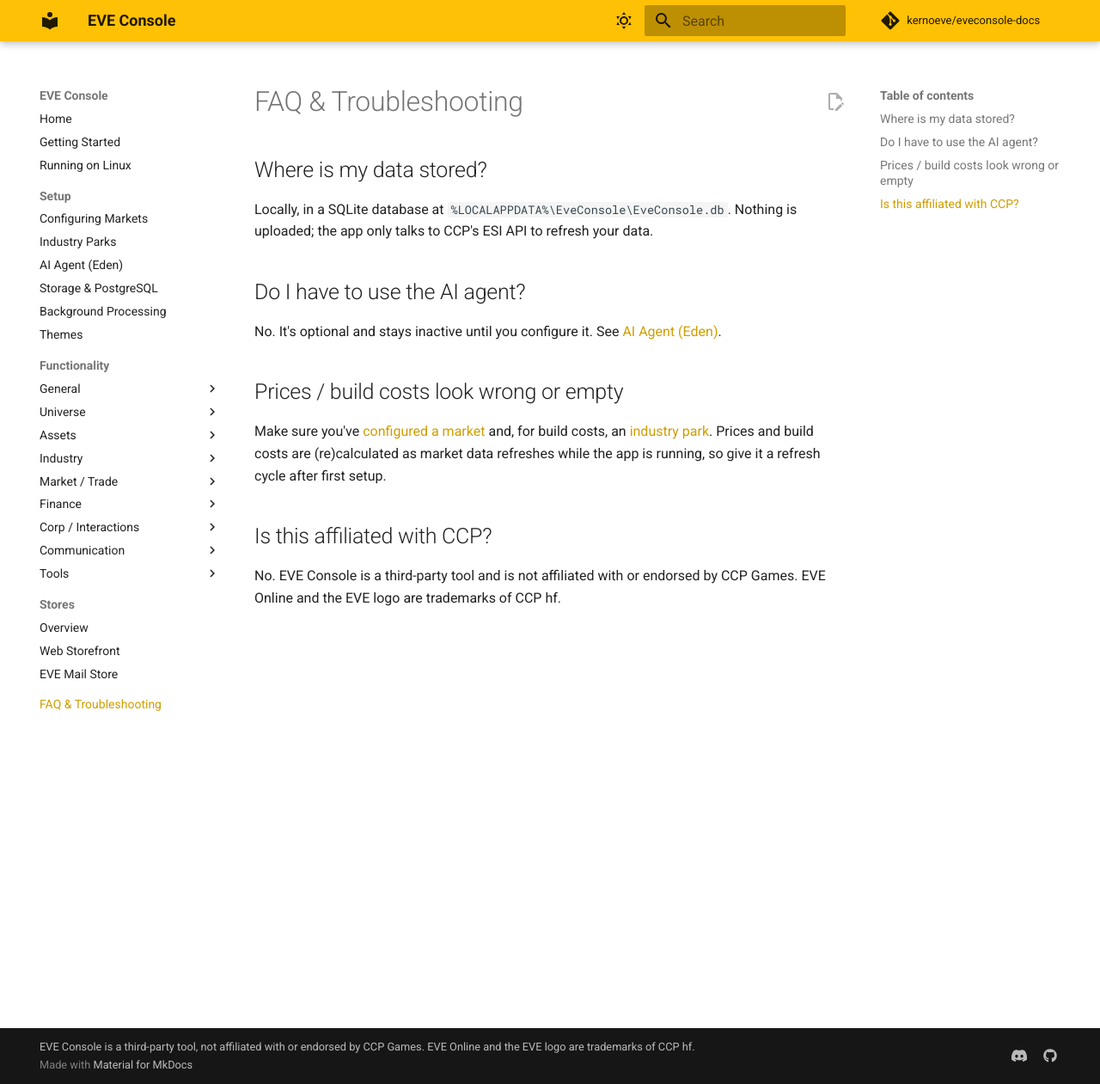
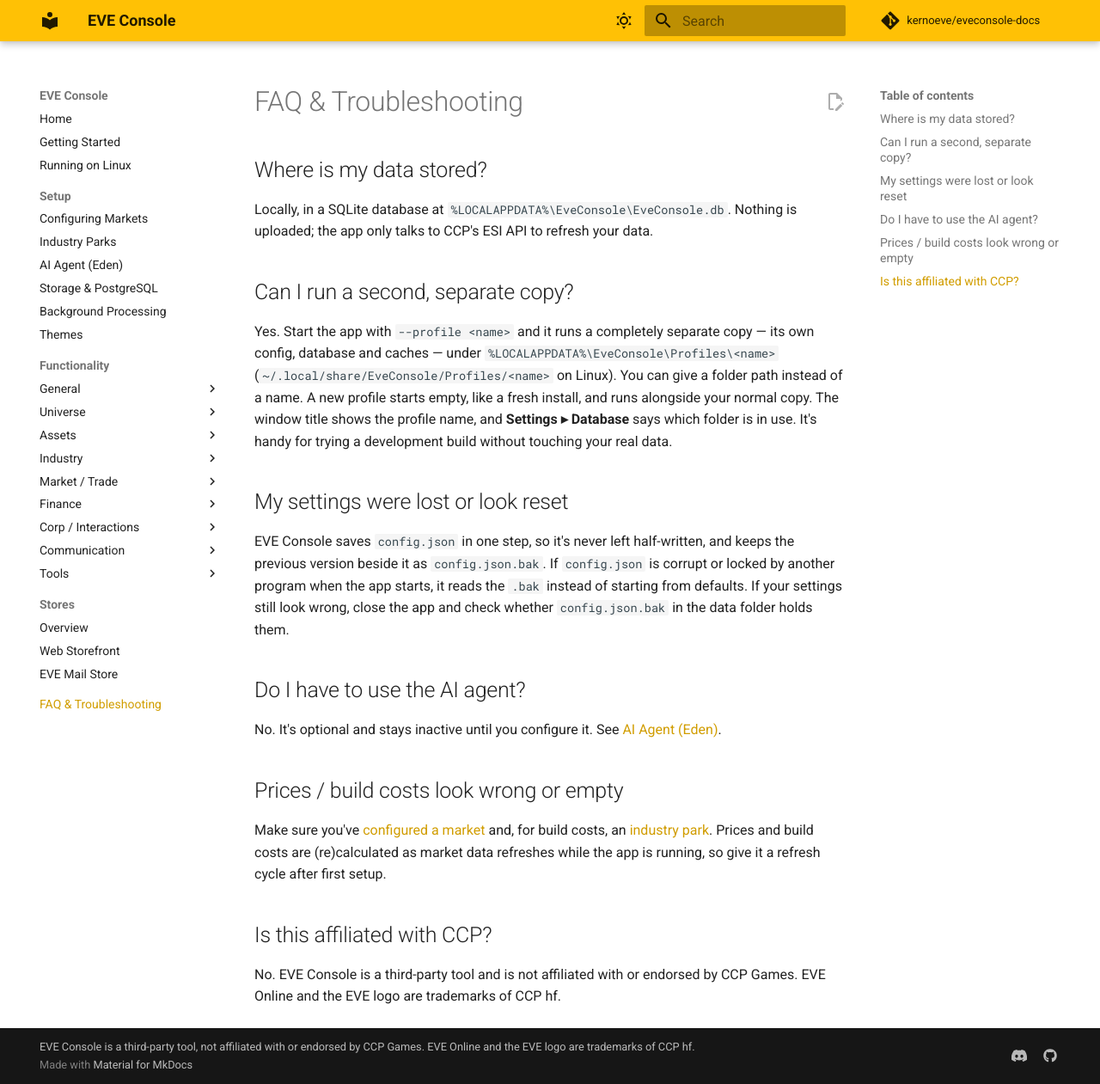
Before and after one commit to kernoeve/eveconsole-docs, an MkDocs documentation site: the page built from docs/faq-and-troubleshooting.md, in a window 1280 px wide and 1261 px high. Shown: the whole window at 86% size. Built offline with MkDocs 1.6.1 and Material for MkDocs 9.7.7, drawn with Linux system fonts in a browser that asks for light colours; comment, search, counter and statistics services are not loaded.

Commit message:
Themes menu and tooltips; --profile and config backup in FAQ and background processing
Co-Authored-By: Claude Opus 5.5 <noreply@anthropic.com>

```diff
--- a/docs/faq-and-troubleshooting.md
+++ b/docs/faq-and-troubleshooting.md
@@ -4,6 +4,24 @@
 
 Locally, in a SQLite database at `%LOCALAPPDATA%\EveConsole\EveConsole.db`. Nothing
 is uploaded; the app only talks to CCP's ESI API to refresh your data.
+
+## Can I run a second, separate copy?
+
+Yes. Start the app with `--profile <name>` and it runs a completely separate copy —
+its own config, database and caches — under
+`%LOCALAPPDATA%\EveConsole\Profiles\<name>` (`~/.local/share/EveConsole/Profiles/<name>`
+on Linux). You can give a folder path instead of a name. A new profile starts empty,
+like a fresh install, and runs alongside your normal copy. The window title shows
+the profile name, and **Settings ▸ Database** says which folder is in use. It's
+handy for trying a development build without touching your real data.
+
+## My settings were lost or look reset
+
+EVE Console saves `config.json` in one step, so it's never left half-written, and
+keeps the previous version beside it as `config.json.bak`. If `config.json` is
+corrupt or locked by another program when the app starts, it reads the `.bak`
+instead of starting from defaults. If your settings still look wrong, close the app
+and check whether `config.json.bak` in the data folder holds them.
 
 ## Do I have to use the AI agent?
 
```
Also changed, not shown: docs/background-processing.md (+4 -0 lines), docs/themes.md (+3 -1 lines).
